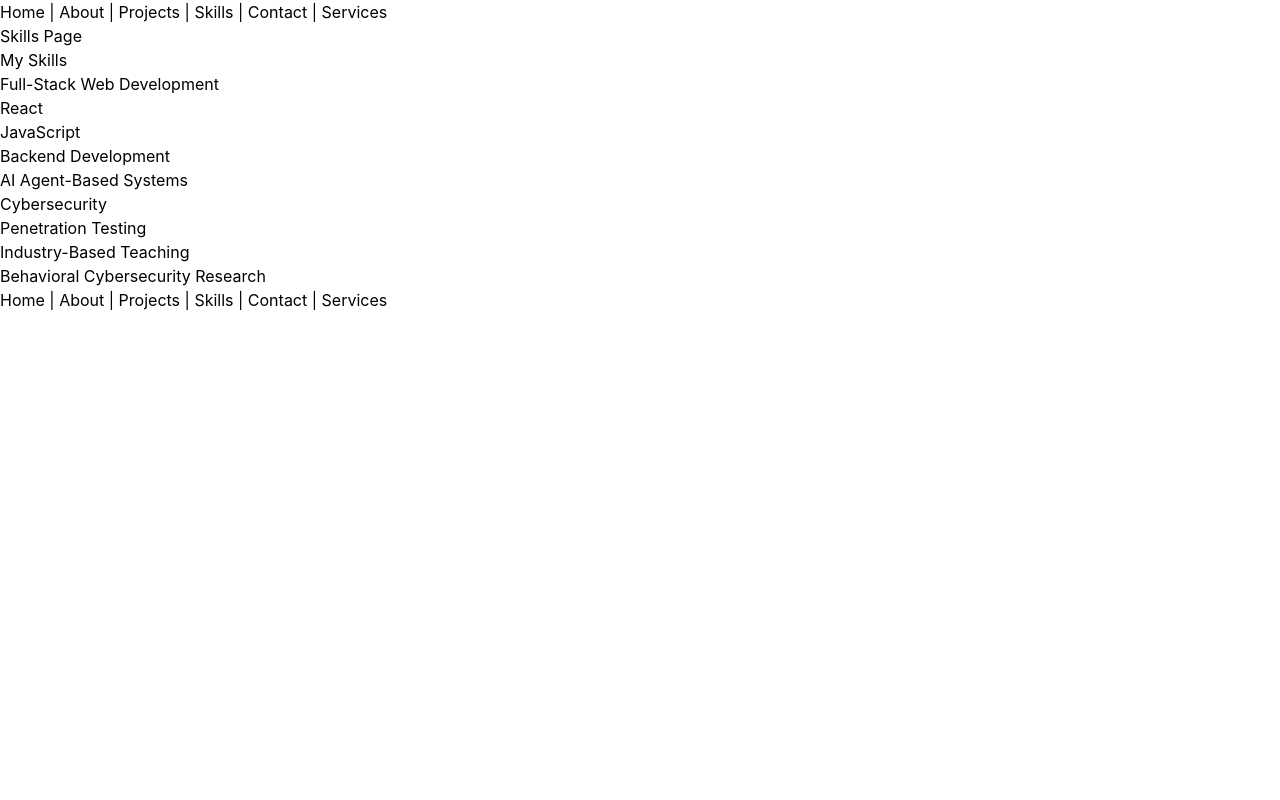
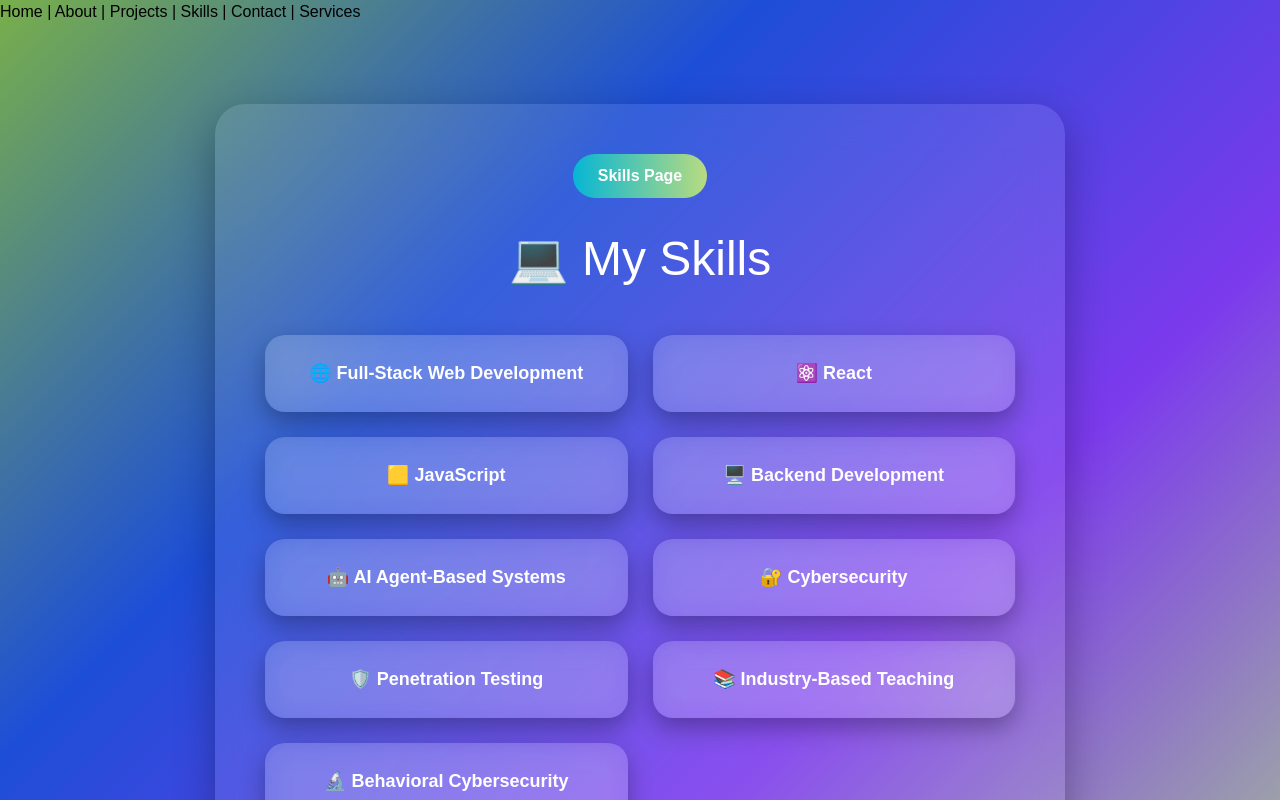
Before and after one commit to tinsaem/React-Routing, a React (Vite) app: page /skills in a window 1280 px wide. Shown: the top 800 px of the page. Built offline with nearby package versions, Linux system fonts and the light colour scheme.

Commit message:
Updated Skills page and style.css

```diff
--- a/src/pages/Skills.jsx
+++ b/src/pages/Skills.jsx
@@ -1,21 +1,33 @@
 
-
+import "./style.css"
 export default function Skills() {
   return (
     <div className="page-box">
       <span className="page-label">Skills Page</span>
-      <h1>My Skills</h1>
-      <ul>
-        <li>Full-Stack Web Development</li>
-        <li>React</li>
-        <li>JavaScript</li>
-        <li>Backend Development</li>
-        <li>AI Agent-Based Systems</li>
-        <li>Cybersecurity</li>
-        <li>Penetration Testing</li>
-        <li>Industry-Based Teaching</li>
-        <li>Behavioral Cybersecurity Research</li>
-      </ul>
+
+      <h1>💻 My Skills</h1>
+
+      <div className="skills-grid">
+        <div className="skill-card">🌐 Full-Stack Web Development</div>
+
+        <div className="skill-card">⚛️ React</div>
+
+        <div className="skill-card">🟨 JavaScript</div>
+
+        <div className="skill-card">🖥️ Backend Development</div>
+
+        <div className="skill-card">🤖 AI Agent-Based Systems</div>
+
+        <div className="skill-card">🔐 Cybersecurity</div>
+
+        <div className="skill-card">🛡️ Penetration Testing</div>
+
+        <div className="skill-card">📚 Industry-Based Teaching</div>
+
+        <div className="skill-card">
+          🔬 Behavioral Cybersecurity Research
+        </div>
+      </div>
     </div>
   );
 }
--- a/src/pages/style.css
+++ b/src/pages/style.css
@@ -1,62 +1,235 @@
-.home-container {
-  font-family: Arial, sans-serif;
-  padding: 0;
-  margin: 0;
+/* GLOBAL */
+
+*{
+    margin:0;
+    padding:0;
+    box-sizing:border-box;
 }
 
-/* Hero Section */
-.hero {
-  text-align: center;
-  padding: 100px 20px;
-  background: linear-gradient(135deg, #2563eb, #7c3aed);
-  color: white;
+body{
+    font-family:Arial, sans-serif;
+
+    background:
+    linear-gradient(
+    135deg,
+    #78af4a,
+    #1d4ed8,
+    #7c3aed,
+    #a7c493);
+
+    min-height:100vh;
 }
 
-.hero h1 {
-  font-size: 3rem;
-  margin-bottom: 1rem;
+/* HOME */
+
+.home-container{
+    color:white;
 }
 
-.hero p {
-  font-size: 1.2rem;
-  margin-bottom: 2rem;
+.hero{
+    text-align:center;
+    padding:120px 20px;
 }
 
-.hero-btn {
-  padding: 12px 24px;
-  border: none;
-  background: white;
-  color: #2563eb;
-  font-weight: bold;
-  border-radius: 8px;
-  cursor: pointer;
+.hero h1{
+    font-size:4rem;
+    margin-bottom:20px;
 }
 
-/* Features Section */
-.features {
-  padding: 60px 20px;
-  text-align: center;
+.hero p{
+    max-width:700px;
+    margin:auto;
+    color:#dbeafe;
+    line-height:1.8;
+    font-size:1.2rem;
 }
 
-.features h2 {
-  margin-bottom: 30px;
+.hero-btn{
+    margin-top:35px;
+    padding:16px 40px;
+    border:none;
+    border-radius:50px;
+
+    background:
+    linear-gradient(
+    90deg,
+    #06b6d4,
+    #3c8dc4);
+
+    color:white;
+    font-size:18px;
+    cursor:pointer;
+
+    transition:.4s;
 }
 
-.feature-list {
-  display: flex;
-  justify-content: center;
-  gap: 20px;
-  flex-wrap: wrap;
+.hero-btn:hover{
+    transform:translateY(-10px);
+    box-shadow:0 15px 25px rgba(0,0,0,.3);
 }
 
-.card {
-  background: #f8fafc;
-  padding: 20px;
-  border-radius: 10px;
-  width: 250px;
-  box-shadow: 0 4px 10px rgba(0,0,0,0.1);
+/* FEATURES */
+
+.features{
+    padding:80px 20px;
+    text-align:center;
 }
 
-.card h3 {
-  margin-bottom: 10px;
+.features h2{
+    color:white;
+    margin-bottom:50px;
+    font-size:2.8rem;
 }
+
+.feature-list{
+    display:flex;
+    justify-content:center;
+    gap:30px;
+    flex-wrap:wrap;
+}
+
+.card{
+    width:300px;
+
+    padding:35px;
+
+    background:rgba(206, 44, 44, 0.12);
+
+    backdrop-filter:blur(20px);
+
+    border-radius:25px;
+
+    color:white;
+
+    box-shadow:0 10px 30px rgba(0,0,0,.3);
+
+    transition:.4s;
+}
+
+.card:hover{
+    transform:translateY(-15px);
+}
+
+.card h3{
+    font-size:1.8rem;
+    margin-bottom:20px;
+}
+
+.card p{
+    color:#e2e8f0;
+    line-height:1.8;
+}
+
+/* ABOUT CONTACT SKILLS */
+
+.page-box{
+    max-width:850px;
+
+    margin:80px auto;
+
+    padding:50px;
+
+    background:rgba(255,255,255,.1);
+
+    backdrop-filter:blur(20px);
+
+    border-radius:30px;
+
+    box-shadow:0 15px 40px rgba(0,0,0,.3);
+
+    text-align:center;
+
+    color:white;
+}
+
+.page-label{
+    display:inline-block;
+
+    padding:10px 25px;
+
+    border-radius:30px;
+
+    background:
+    linear-gradient(
+    90deg,
+    hsl(189, 94%, 43%),
+    #b8db80);
+
+    font-weight:bold;
+}
+
+.page-box h1{
+    margin-top:25px;
+    margin-bottom:25px;
+
+    font-size:3rem;
+}
+
+.page-box p{
+    color:#e2e8f0;
+
+    line-height:2;
+
+    font-size:18px;
+}
+
+/* SKILLS */
+
+.skills-grid{
+    display:grid;
+
+    grid-template-columns:
+    repeat(auto-fit,minmax(250px,1fr));
+
+    gap:25px;
+
+    margin-top:40px;
+}
+
+.skill-card{
+    padding:25px;
+
+    background:rgba(255,255,255,.15);
+
+    backdrop-filter:blur(15px);
+
+    border-radius:20px;
+
+    color:white;
+
+    font-size:18px;
+
+    font-weight:600;
+
+    box-shadow:0 10px 25px rgba(0,0,0,.3);
+
+    transition:.4s;
+}
+
+.skill-card:hover{
+    transform:translateY(-10px);
+
+    background:
+    linear-gradient(
+    135deg,
+    #06b6d4,
+    #d0d5e0,
+    #bbb2b7);
+}
+
+/* RESPONSIVE */
+
+@media(max-width:768px){
+
+    .hero h1{
+        font-size:2.8rem;
+    }
+
+    .page-box h1{
+        font-size:2.2rem;
+    }
+
+    .card{
+        width:100%;
+    }
+}
```
